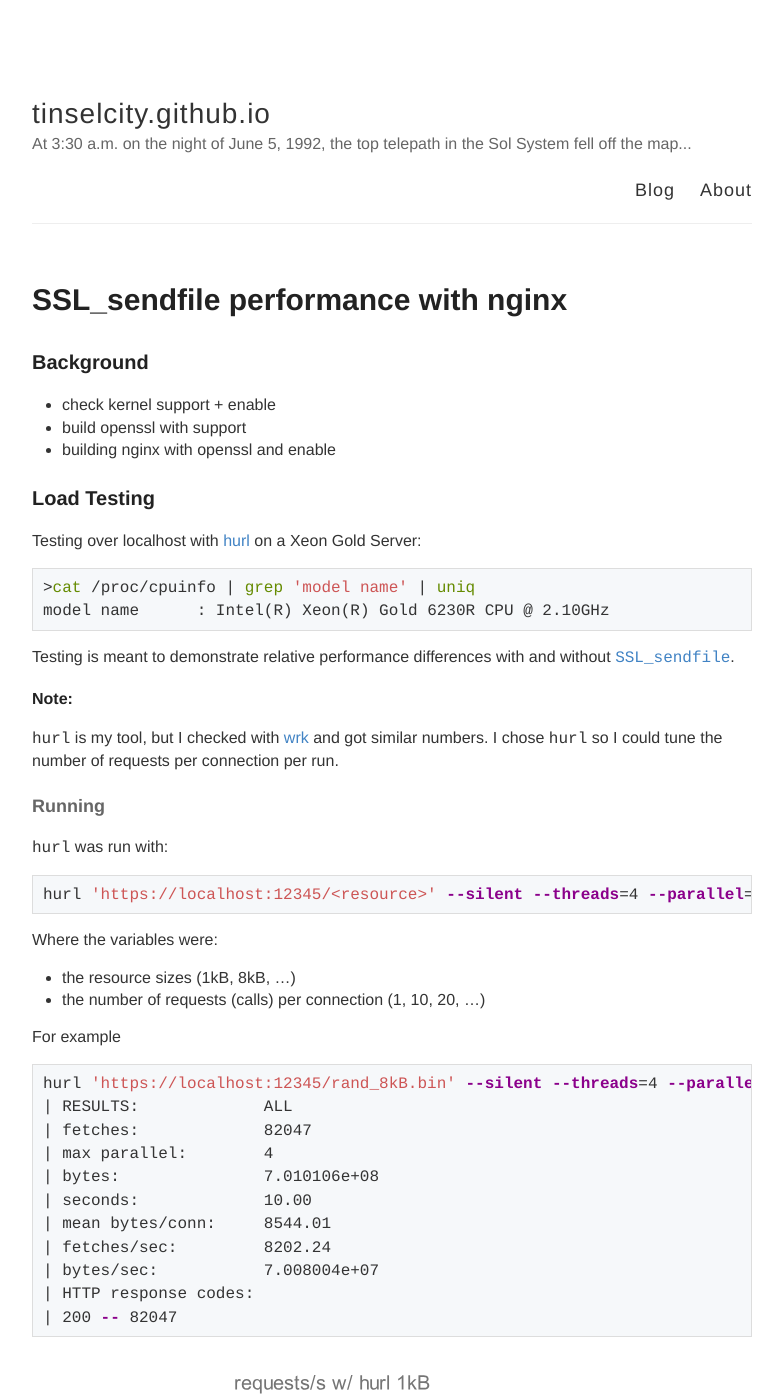
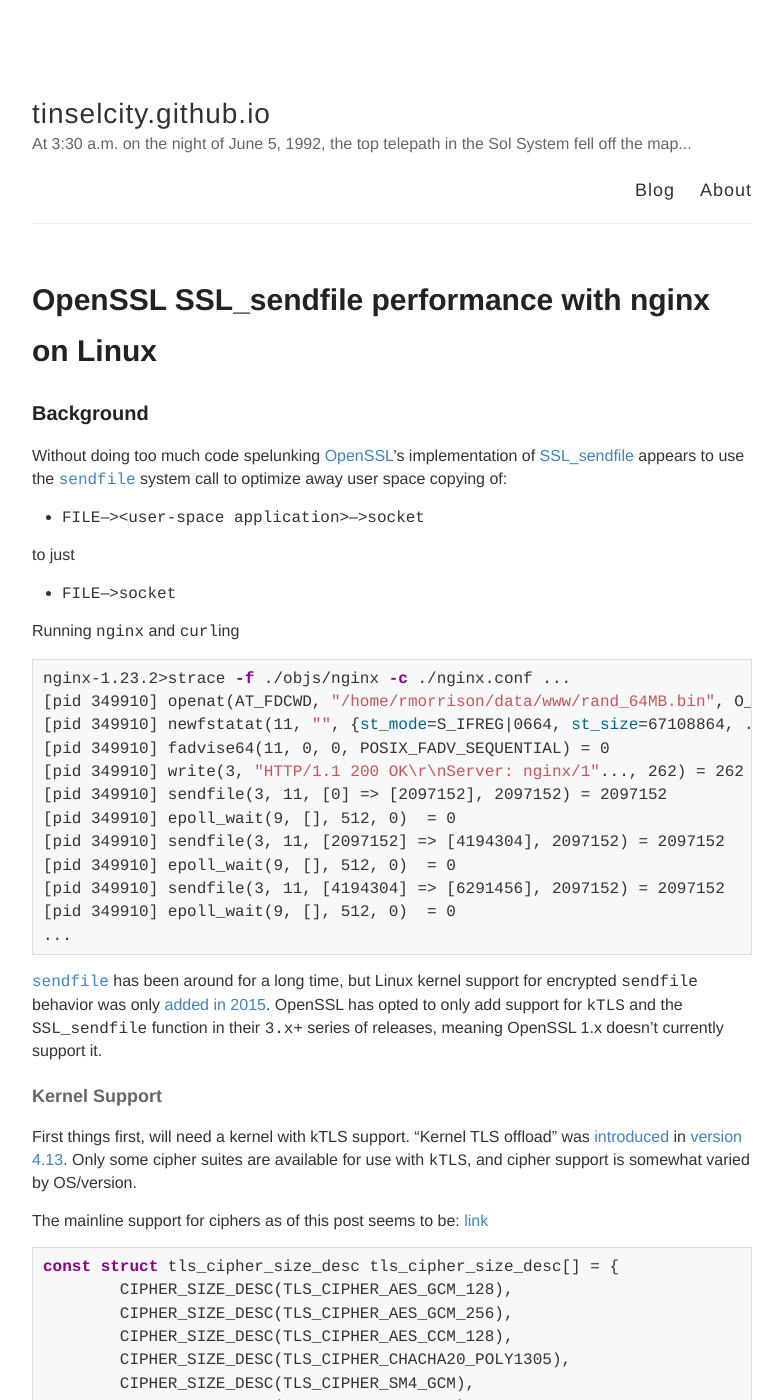
Before and after one commit to tinselcity/tinselcity.github.io, a Jekyll site: the page built from _posts/2023-2-21-SSL_sendfile.md, in a window 1280 px wide and 1400 px high. Shown: the whole window, without its empty margins (248-1031 px from the left). Built offline with Jekyll 4.4.1, drawn with Linux system fonts in a browser that asks for light colours; some of the changed text lies outside the part shown.

Commit message:
working on SSL_sendfile post

````diff
--- a/_posts/2023-2-21-SSL_sendfile.md
+++ b/_posts/2023-2-21-SSL_sendfile.md
@@ -1,14 +1,129 @@
 ---
 layout: post
-title: SSL_sendfile performance with nginx
+title: OpenSSL SSL_sendfile performance with nginx on Linux
 ---
 
 ### Background
 
+Without doing too much code spelunking [OpenSSL](https://www.openssl.org/)'s implementation of [SSL_sendfile](https://www.openssl.org/docs/man3.1/man3/SSL_sendfile.html) appears to use the [`sendfile`](https://man7.org/linux/man-pages/man2/sendfile.2.html) system call to optimize away user space copying of:
 
-- check kernel support + enable
-- build openssl with support
+- `FILE`-->`<user-space application>`-->`socket`
+
+to just
+
+- `FILE`-->`socket`
+
+Running `nginx` and `curl`ing
+
+```sh
+nginx-1.23.2>strace -f ./objs/nginx -c ./nginx.conf ...
+[pid 349910] openat(AT_FDCWD, "/home/rmorrison/data/www/rand_64MB.bin", O_RDONLY|O_NONBLOCK) = 11
+[pid 349910] newfstatat(11, "", {st_mode=S_IFREG|0664, st_size=67108864, ...}, AT_EMPTY_PATH) = 0
+[pid 349910] fadvise64(11, 0, 0, POSIX_FADV_SEQUENTIAL) = 0
+[pid 349910] write(3, "HTTP/1.1 200 OK\r\nServer: nginx/1"..., 262) = 262
+[pid 349910] sendfile(3, 11, [0] => [2097152], 2097152) = 2097152
+[pid 349910] epoll_wait(9, [], 512, 0)  = 0
+[pid 349910] sendfile(3, 11, [2097152] => [4194304], 2097152) = 2097152
+[pid 349910] epoll_wait(9, [], 512, 0)  = 0
+[pid 349910] sendfile(3, 11, [4194304] => [6291456], 2097152) = 2097152
+[pid 349910] epoll_wait(9, [], 512, 0)  = 0
+...
+```
+
+ [`sendfile`](https://man7.org/linux/man-pages/man2/sendfile.2.html) has been around for a long time, but Linux kernel support for encrypted `sendfile` behavior was only [added in 2015](https://lwn.net/Articles/665602/).  OpenSSL has opted to only add support for `kTLS` and the `SSL_sendfile` function in their `3.x`+ series of releases, meaning OpenSSL 1.x doesn't currently support it.
+
+
+#### Kernel Support
+
+First things first, will need a kernel with kTLS support.  "Kernel TLS offload" was [introduced](https://lwn.net/Articles/665602/) in [version 4.13](https://kernelnewbies.org/Linux_4.13#Kernel_TLS_acceleration).  Only some cipher suites are available for use with `kTLS`, and cipher support is somewhat varied by OS/version.
+
+The mainline support for ciphers as of this post seems to be:
+[link](https://github.com/torvalds/linux/blob/8bf1a529cd664c8e5268381f1e24fe67aa611dd3/net/tls/tls_main.c#L69)
+```c
+const struct tls_cipher_size_desc tls_cipher_size_desc[] = {
+	CIPHER_SIZE_DESC(TLS_CIPHER_AES_GCM_128),
+	CIPHER_SIZE_DESC(TLS_CIPHER_AES_GCM_256),
+	CIPHER_SIZE_DESC(TLS_CIPHER_AES_CCM_128),
+	CIPHER_SIZE_DESC(TLS_CIPHER_CHACHA20_POLY1305),
+	CIPHER_SIZE_DESC(TLS_CIPHER_SM4_GCM),
+	CIPHER_SIZE_DESC(TLS_CIPHER_SM4_CCM),
+};
+...
+```
+
+This [post](https://www.nginx.com/blog/improving-nginx-performance-with-kernel-tls/) from the `nginx` team is replete with information on enabling `kTLS` support.
+
+On Linux ensure the `tls` module is loaded with either (as root):
+```sh
+modprobe tls
+```
+or add to `/etc/modules` to ensure `mod_tls` is loaded on every boot:
+```sh
+>cat /etc/modules
+# /etc/modules: kernel modules to load at boot time.
+#
+# This file contains the names of kernel modules that should be loaded
+# at boot time, one per line. Lines beginning with "#" are ignored.
+tls
+```
+
+Can verify after is loaded with `lsmod` command:
+```sh
+>lsmod | grep tls
+tls                   102400  0
+```
+
+#### Building OpenSSL
+
+The OpenSSL version I was testing with:
+```sh
+openssl version
+OpenSSL 3.0.8-dev 1 Nov 2022 (Library: OpenSSL 3.0.8-dev 1 Nov 2022)
+```
+
+Building OpenSSL with `kTLS` support is _interesting_?   This might be out of date information but [I found it to be true](https://reviews.freebsd.org/rG671a35b176e4b3c445696a8b423db5f8de26c285) that OpenSSL does _not_ enable `kTLS` support by default, and it must be configured with a custom `openssl.cnf` configuration.
+
+I added the following lines to a generic `openssl.cnf` file:
+```diff
++ openssl_conf = my_openssl_conf
+
++ [ my_openssl_conf ]
++ ssl_conf = my_ssl_conf
+
++ [ my_ssl_conf ]
++ ktls = my_ktls_conf
+
++ [ my_ktls_conf ]
++ Options = KTLS
+```
+
+This also means a custom OpenSSL library will have to built and linked with `nginx` since by default most versions available on systems will either not have the feature (if OpenSSL version < 3.0.0) or it won't have been enabled by default.
+
+To configure OpenSSL to build with `kTLS` support, (in the OpenSSL repo dir) run:
+```sh
+openssl>./config -d enable-ktls
+```
+Can verify after run feature is enabled with:
+```sh
+openssl>./configdata.pm -o
+...
+Enabled features:
+...
+    ktls
+...
+```
+
+Then build as usual:
+```sh
+openssl>make -j$(nproc)
+...
+```
+
+#### Building nginx and enabling
+
 - building nginx with openssl and enable
+
+
 
 ### Load Testing
 
@@ -68,6 +183,8 @@
 TODO
 
 #### References
+- Kernel TLS: [https://docs.kernel.org/networking/tls.html](https://docs.kernel.org/networking/tls.html)
 - NGINX Blog Post: [https://www.nginx.com/blog/improving-nginx-performance-with-kernel-tls/](https://www.nginx.com/blog/improving-nginx-performance-with-kernel-tls/)
 - OpenSSL Issue (~~Closed~~) with detailed enablement help: [https://github.com/openssl/openssl/issues/17451](https://github.com/openssl/openssl/issues/17451)
+- Playing with Kernel TLS in Linux 4.13 and Go: [https://words.filippo.io/playing-with-kernel-tls-in-linux-4-13-and-go/](https://words.filippo.io/playing-with-kernel-tls-in-linux-4-13-and-go/)
 - load test data: [google sheets](https://docs.google.com/spreadsheets/d/1fJ201NwZCR6coodGlTgkiqPOP9zwA8YUoFYmgGdw7o8)
````
